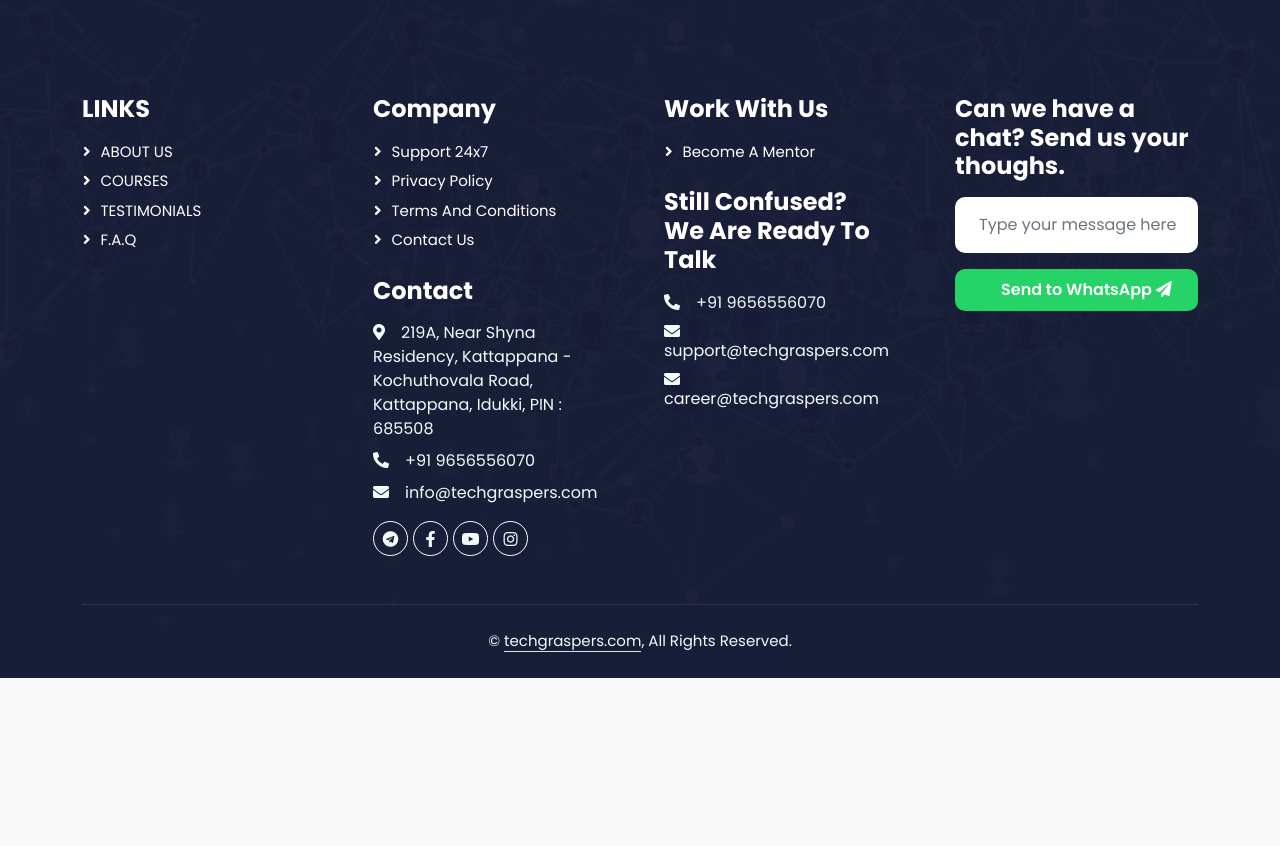
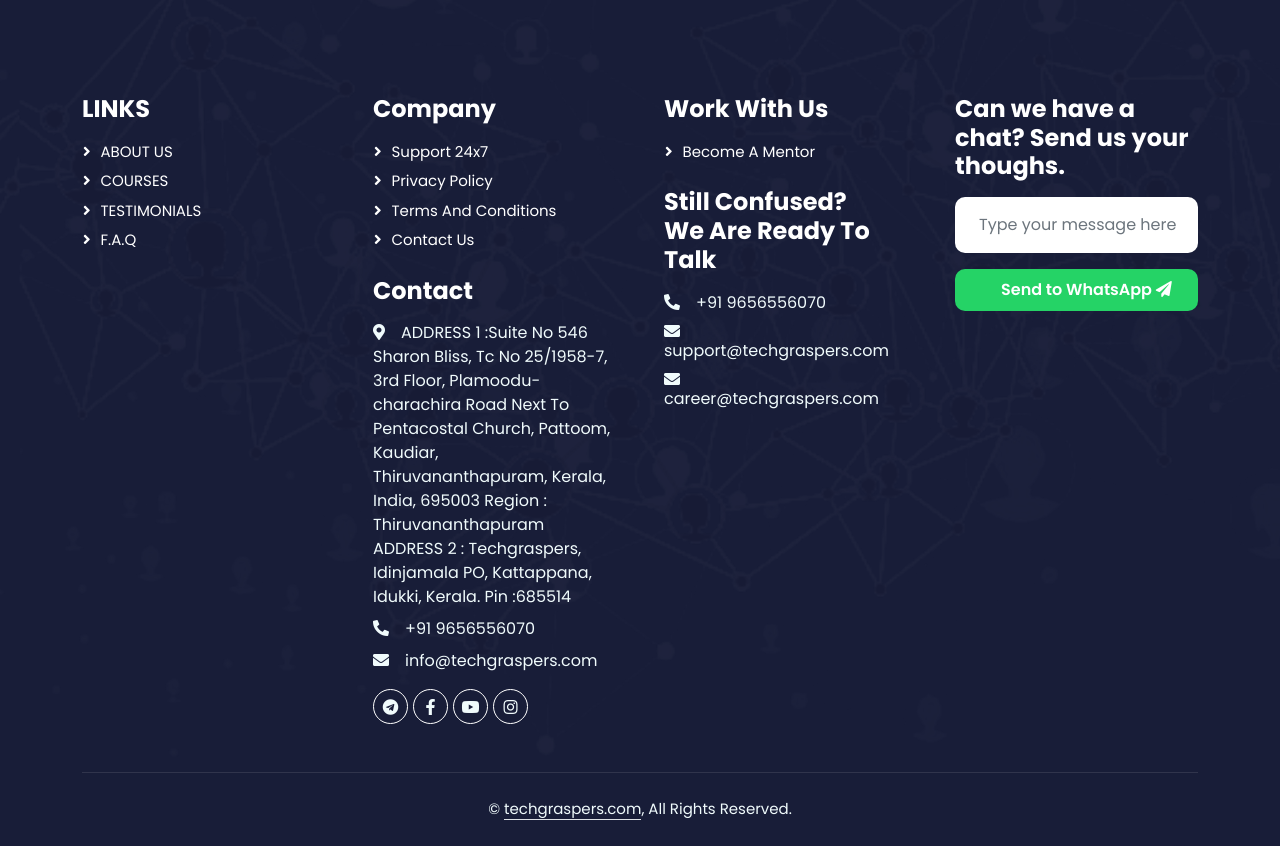
Before and after one commit to techgraspers/techgraspers.com, a Django app: page / in a window 1280 px wide. Shown: the part 3554-4400 px from the top of the page. Before the commit the page ends 4232 px from the top, so only its background shows below. Run offline with Django 4.2, Linux system fonts and the light colour scheme; data that the repository does not hold is empty; some libraries are stand-ins or nearby versions.

Commit message:
Update index.html ( Done with GitHub - Not through VS Code ) - For cosmetic changes

```diff
--- a/templates/index.html
+++ b/templates/index.html
@@ -390,7 +390,7 @@
                     <p class="mb-4">At Tech Graspers, we are committed to providing top-notch software testing and development education. Our YouTube channel, Eliza&Joe, offers a wealth of tutorials, insights, and tips to help you enhance your skills and stay ahead in the industry.</p>
                     <p class="mb-4">Join our community on YouTube to access valuable content including detailed walkthroughs, live coding sessions, and expert interviews. Stay updated with the latest trends and techniques in software testing and development to keep your knowledge sharp and relevant.</p>
                     <div class="btn ghost-btn-ad" style="margin-top: 50px;">
-                        <a class="" href="https://youtu.be/kKWwFLHsZdw?si=QHjbWme1BHznJYZC" style="color: #0b1442; font-weight: bold;" target="_blank">Watch on YouTube</a>
+                        <a class="" href="https://youtube.com/shorts/puzUcIA22I8?si=O_B6D1pX3F0EM1_q" style="color: #0b1442; font-weight: bold;" target="_blank">Watch on YouTube</a>
                     </div>
                 </div>
             </div>
@@ -629,7 +629,8 @@
                         <a class="btn btn-link" href="#" data-bs-toggle="modal" data-bs-target="#termsConditionsModal">Terms And Conditions</a>
                         <a class="btn btn-link mb-4" href="javascript:void(0)" onclick="makeCall()">Contact Us</a>
                         <h4 class="text-white mb-3">Contact</h4>
-                        <p class="mb-2"><i class="fa fa-map-marker-alt me-3"></i>219A, Near Shyna Residency, Kattappana - Kochuthovala Road, Kattappana, Idukki, PIN : 685508</p>
+                        <p class="mb-2"><i class="fa fa-map-marker-alt me-3"></i>ADDRESS 1 :Suite No 546 Sharon Bliss, Tc No 25/1958-7, 3rd Floor, Plamoodu-charachira Road Next To Pentacostal Church, Pattoom, Kaudiar, Thiruvananthapuram, Kerala, India, 695003
+                            Region : Thiruvananthapuram <br/> ADDRESS 2 : Techgraspers, Idinjamala PO, Kattappana, Idukki, Kerala. Pin :685514</p>
                         <p class="mb-2"><i class="fa fa-phone-alt me-3"></i>+91 9656556070</p>
                         <p class="mb-2"><i class="fa fa-envelope me-3"></i>info@techgraspers.com</p>
                         <div class="d-flex pt-2">
```
